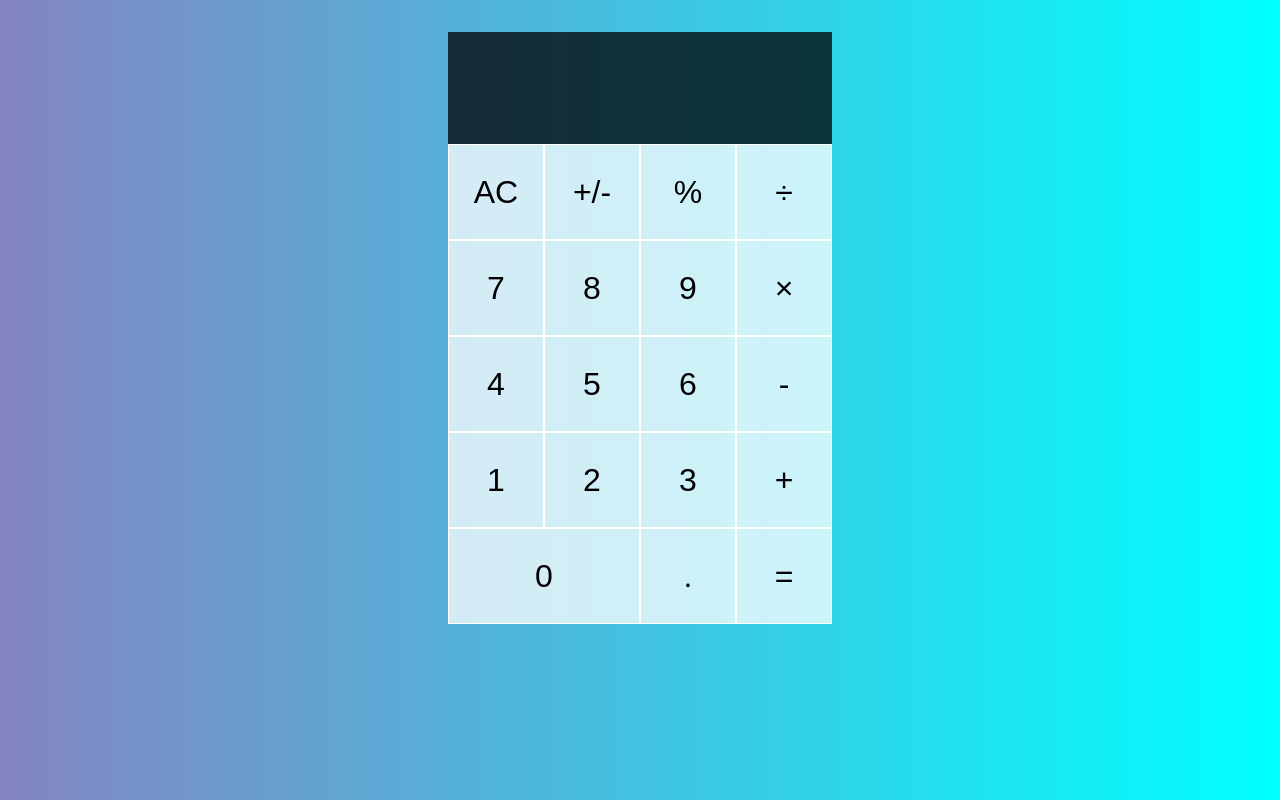
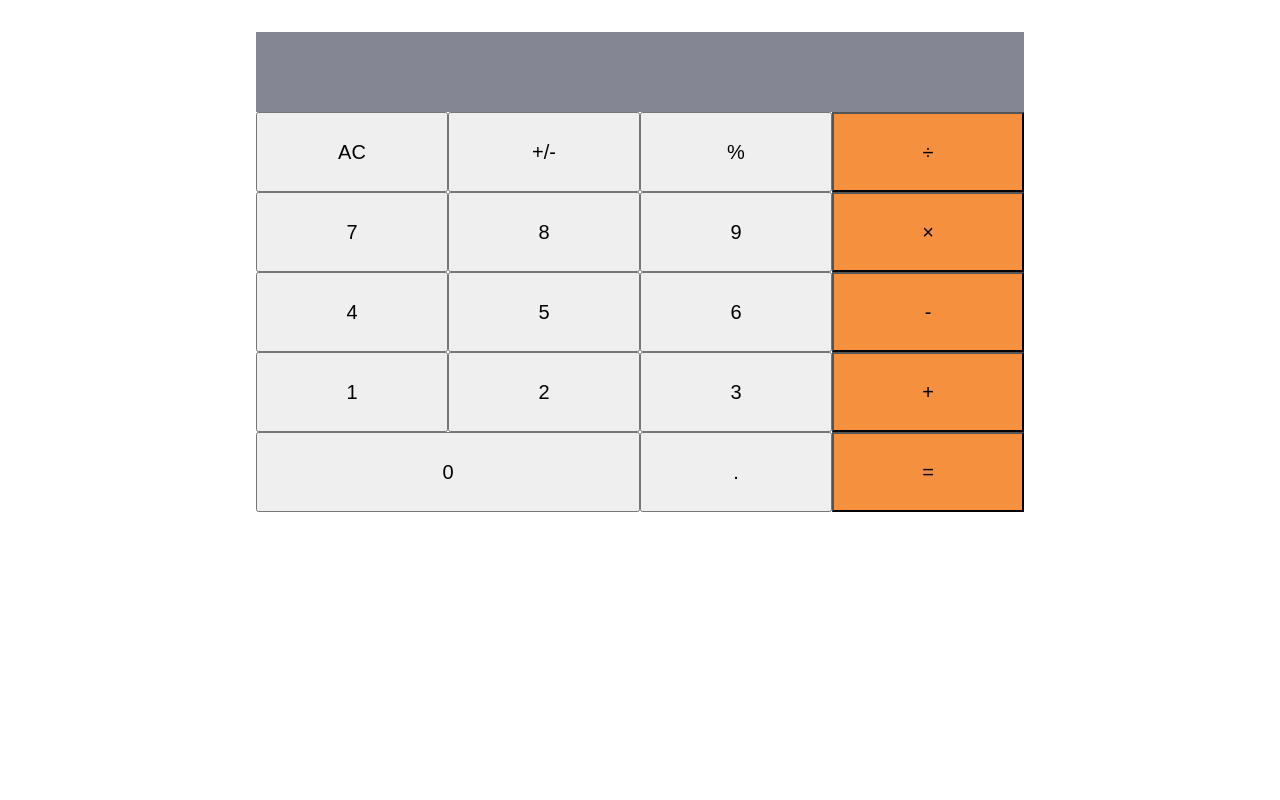
Before and after one commit to OpondoG/Math-Magicians, a React (Create React App) app: page / in a window 1280 px wide. Built offline with nearby package versions, Linux system fonts and the light colour scheme.

Commit message:
Modify Styling

```diff
--- a/src/App.css
+++ b/src/App.css
@@ -1,50 +1,84 @@
+*,
+*::before,
+*::after {
+  box-sizing: border-box;
+}
+
 body {
   margin: 0;
-  background: linear-gradient(to right, #8484c2, aqua);
+  padding: 0;
 }
 
 .calContainer {
+  display: grid;
   place-items: center;
-}
-
-.output {
-  grid-column: 1/ -1;
-  background-color: rgba(0, 0, 0, 0.75);
-  display: inline;
-}
-
-.output .previous-operand {
-  color: rgba(255, 255, 255, 0.75);
-  font-size: 1.5rem;
-}
-
-.output .current-operand {
-  color: white;
-  font-size: 2.5rem;
 }
 
 .calculator-grid {
   display: grid;
-  margin-top: 2rem;
-  margin-bottom: 2rem;
-  justify-content: center;
-  grid-template-columns: repeat(4, 6rem);
-  grid-template-rows: minmax(7rem, auto) repeat(5, 6rem);
+  margin: 2em 0;
+  left: 25%;
+  right: 20%;
+  top: 10%;
+  grid-template-columns: repeat(8, 6rem);
 }
 
-.calculator-grid button {
-  cursor: pointer;
-  font-size: 2rem;
-  border: 1px solid white;
-  outline: none;
-  background-color: rgba(255, 255, 255, 0.75);
-}
-
-.calculator-grid button:hover,
-.calculator-grid button:focus {
-  background-color: rgba(255, 255, 255, 0.9);
+.cal-center {
+  margin: 0 auto;
 }
 
 .span-two {
+  grid-column: span 4;
+  font-size: 20px;
+  text-align: center;
+}
+
+.output {
+  grid-column: 1 / -1;
+  background-color: #858694;
+  height: 10vh;
+  text-align: center;
+  margin-top: 0;
+}
+
+.btn {
+  height: 5rem;
+  font-size: 20px;
+  text-align: center;
   grid-column: span 2;
 }
+
+.btn:hover {
+  color: black;
+  outline: 0.05em solid grey;
+  z-index: 3;
+}
+
+.btn:active {
+  color: gold;
+  outline: 0.05em solid #f5913e;
+  z-index: 3;
+}
+
+.function-btn {
+  height: 5rem;
+  font-size: 20px;
+  text-align: center;
+  background-color: #f5913e;
+  grid-column: span 2;
+}
+
+.function-btn:hover {
+  color: #fff;
+  outline: 0.05em solid grey;
+  background-color: #f5913f;
+  z-index: 3;
+}
+
+.current-operand {
+  color: white;
+  text-align: right;
+  font-size: 30px;
+  font-family: 'Times New Roman', Times, serif;
+  padding: 10px;
+}
```
